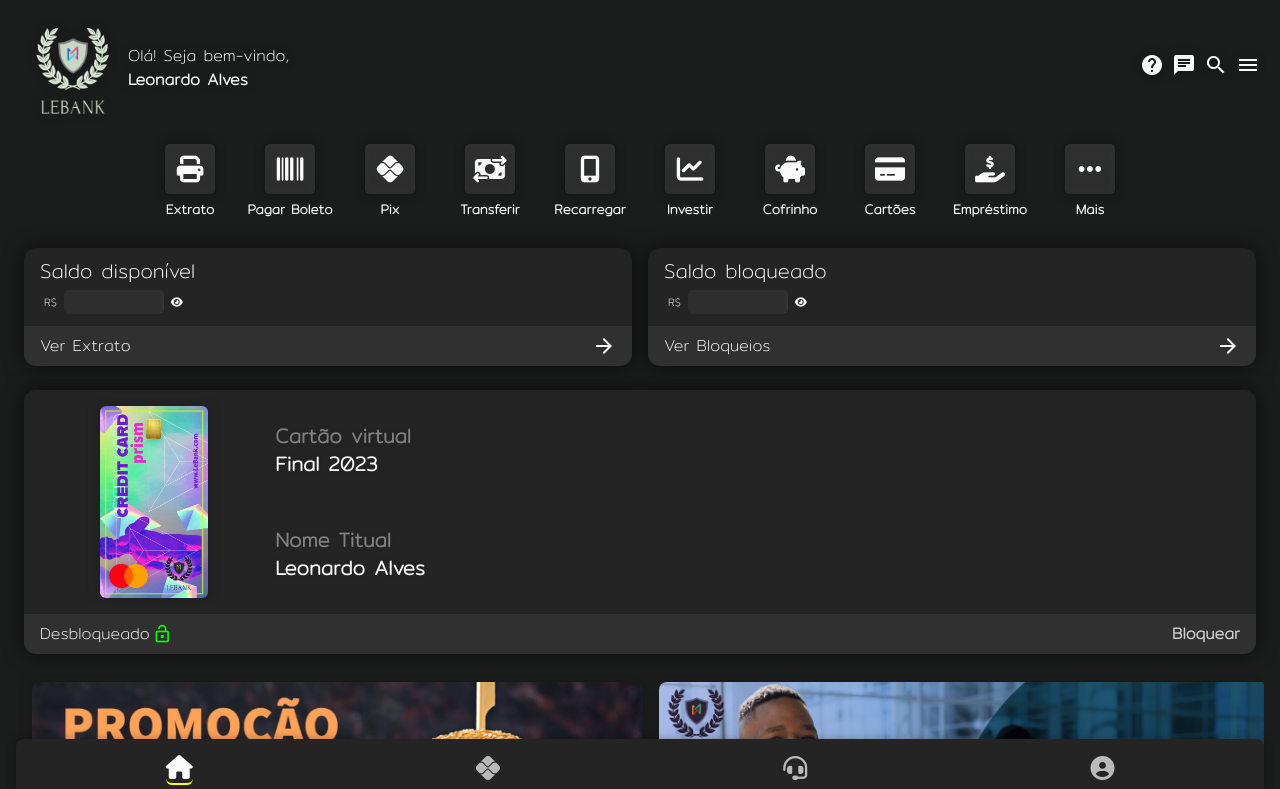
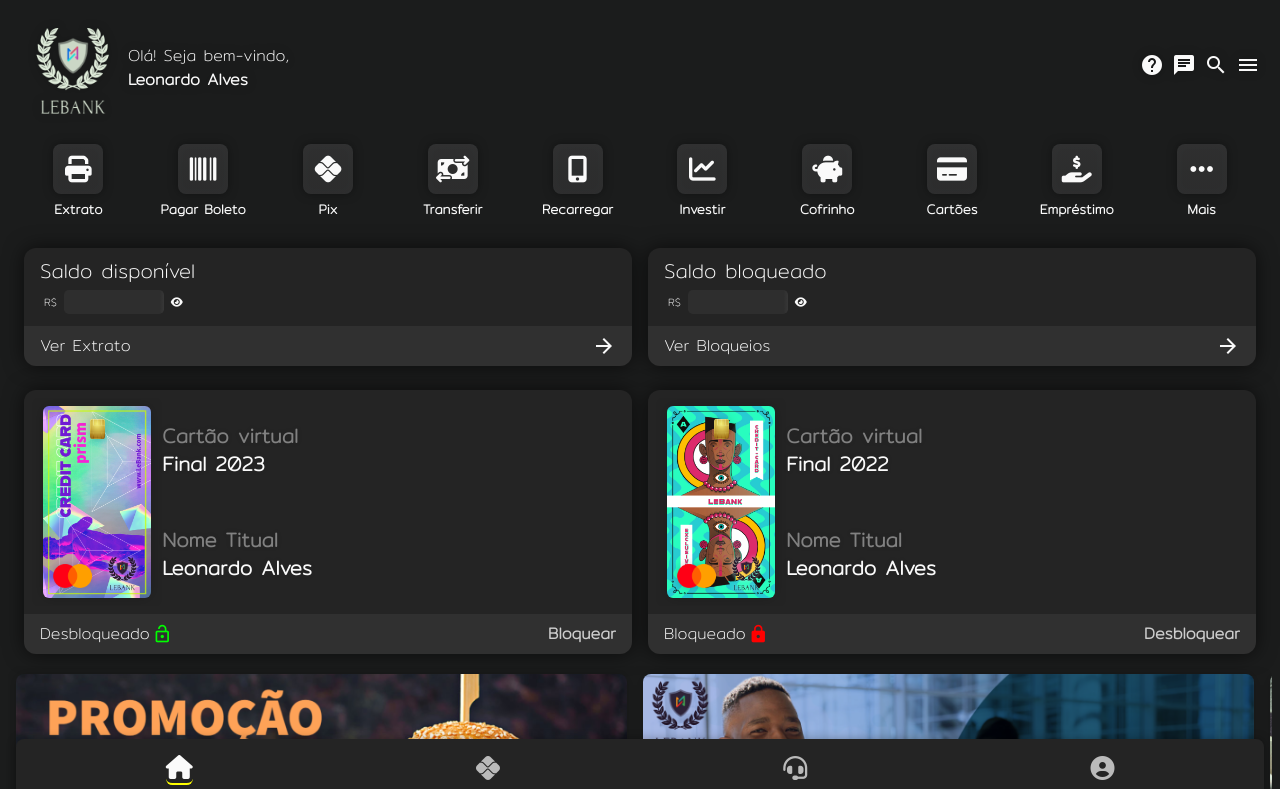
Before and after one commit to Leozinnh/LeBank, a React (Create React App) app: page / in a window 1280 px wide. Shown: the top 789 px of the page. Built offline with nearby package versions, Linux system fonts and the light colour scheme.

Commit message:
Importantes alterações no CSS

```diff
--- a/src/components/home/header/index.css
+++ b/src/components/home/header/index.css
@@ -46,7 +46,7 @@
     margin-bottom: 4pt;
     background-image: linear-gradient(to bottom, rgba(60, 60, 61, .7), rgba(57, 58, 58, .7), rgba(56, 56, 57, .7));
     -webkit-filter: drop-shadow(0px 0px 5px rgba(0, 0, 0, .5)) !important;
-    border-radius: .3rem;
+    border-radius: .5rem;
 }
 
 nav ul li i::before {
--- a/src/components/home/header/index.jsx
+++ b/src/components/home/header/index.jsx
@@ -40,7 +40,7 @@
                 </div>
             </header>
             <nav className="relative px-2 py-1 flex lg:justify-between items-center lg:flex-wrap w-full ease-in-out duration-300">
-                <ul className="relative flex lg:justify-center items-center flex-row w-full ease-in-out duration-300">
+                <ul className="relative flex lg:justify-around items-center flex-row w-full ease-in-out duration-300">
                     <li>
                         <i className="fa fa-print" aria-hidden="true"></i>
                         Extrato
--- a/src/components/home/main/index.css
+++ b/src/components/home/main/index.css
@@ -97,7 +97,7 @@
 }
 
 main section.card .header .creditCard {
-    width: 20%;
+    width: 22%;
     max-width: 300px;
     overflow: hidden;
 }
@@ -106,12 +106,18 @@
     width: auto;
     height: 100%;
     aspect-ratio: 9 / 16;
-    /* background-image: url(/public/imgs/exclusive.png); */
-    background-image: url(/public/imgs/prism.png);
     background-size: cover;
     background-repeat: no-repeat;
     -webkit-filter: drop-shadow(0px 0px 7px rgba(0, 0, 0, .2)) !important;
     user-select: none;
+}
+
+main section.card:nth-child(1) .header .creditCard .layout {
+    background-image: url(/public/imgs/prism.png);
+}
+
+main section.card:nth-child(2) .header .creditCard .layout {
+    background-image: url(/public/imgs/exclusive.png);
 }
 
 main section.card .header .creditCard .layout .chip {
@@ -120,6 +126,7 @@
     height: 20px;
     -webkit-filter: drop-shadow(0px 0px 5px rgba(0, 0, 0, .2)) !important;
 }
+
 main section.card .header .creditCard .layout .brand {
     bottom: 5%;
     left: 7%;
@@ -127,6 +134,7 @@
     height: auto;
     -webkit-filter: drop-shadow(0px 0px 4px rgba(0, 0, 0, .2)) !important;
 }
+
 main section.card .header .creditCard .layout .logo {
     bottom: 2%;
     right: 7%;
@@ -136,7 +144,7 @@
 }
 
 main section.card .header .infos {
-    width: 80%;
+    width: 78%;
     -webkit-filter: drop-shadow(0px 0px 2px rgba(0, 0, 0, .1)) !important;
 }
 
@@ -149,8 +157,13 @@
     background-color: #303030;
 }
 
-main section.card .footer i {
+main section.card:nth-child(1) .footer i {
     color: #00ff00;
+    font-size: 15pt;
+    padding-left: 2pt;
+}
+main section.card:nth-child(2) .footer i {
+    color: #ff0000;
     font-size: 15pt;
     padding-left: 2pt;
 }
--- a/src/components/home/main/index.jsx
+++ b/src/components/home/main/index.jsx
@@ -56,11 +56,36 @@
                         <span className='relative flex justify-between items-center'>Desbloqueado <i className="material-icons">lock_open</i></span> <span className="cursor-pointer">Bloquear</span>
                     </div>
                 </section>
+                {/*  */}
+                <section className="relative card m-2 rounded-xl w-full ease-in-out duration-300">
+                    <div className="header flex flex-row flex-nowrap p-2 rounded-t-xl w-full h-48 lg:h-56">
+                        <div className='relative flex justify-center items-center p-2 creditCard'>
+                            <div className="relative flex justify-center items-center rounded-md min-h-8 max-h-48 layout">
+                                <img src="/imgs/chip.png" className="absolute chip" alt="" />
+                                <img src="/imgs/mastercard.png" className="absolute brand" alt="" />
+                                <img src="/imgs/bank.png" className="absolute logo" alt="" />
+                            </div>
+                        </div>
+                        <div className="relative flex justify-around flex-col flex-wrap h-full lg:text-xl infos">
+                            <div className='relative'>
+                                <span className='font-semibold'>Cartão virtual</span>
+                                <p className='font-black'>Final 2022</p>
+                            </div>
+                            <div className='relative'>
+                                <span className='font-semibold'>Nome Titual</span>
+                                <p className='font-black'>Leonardo Alves</p>
+                            </div>
+                        </div>
+                    </div>
+                    <div className="footer flex justify-between items-center px-4 py-2 cursor-pointer rounded-b-xl">
+                        <span className='relative flex justify-between items-center'>Bloqueado <i className="material-icons">lock</i></span> <span className="cursor-pointer">Desbloquear</span>
+                    </div>
+                </section>
             </main>
             <aside class="overflow-hidden">
-                <section class="relative cards p-2 flex-nowrap rounded-xl max-w-full w-full">
+                <section class="relative cards flex-nowrap rounded-xl max-w-full w-full">
                     {/* <h2>Aproveite:</h2> */}
-                    <div class="flex items-center flex-row slide rounded-xl p-2 max-w-full">
+                    <div class="flex items-center flex-row slide rounded-xl py-2 max-w-full">
                         <img class="h-32 md:h-48 lg:h-80 ease-in-out duration-300 mx-2 rounded-lg" src="./imgs/banner5.png" alt="" />
                         <img class="h-32 md:h-48 lg:h-80 ease-in-out duration-300 mx-2 rounded-lg" src="./imgs/banner3.png" alt="" />
                         <img class="h-32 md:h-48 lg:h-80 ease-in-out duration-300 mx-2 rounded-lg" src="./imgs/banner1.png" alt="" />
```
